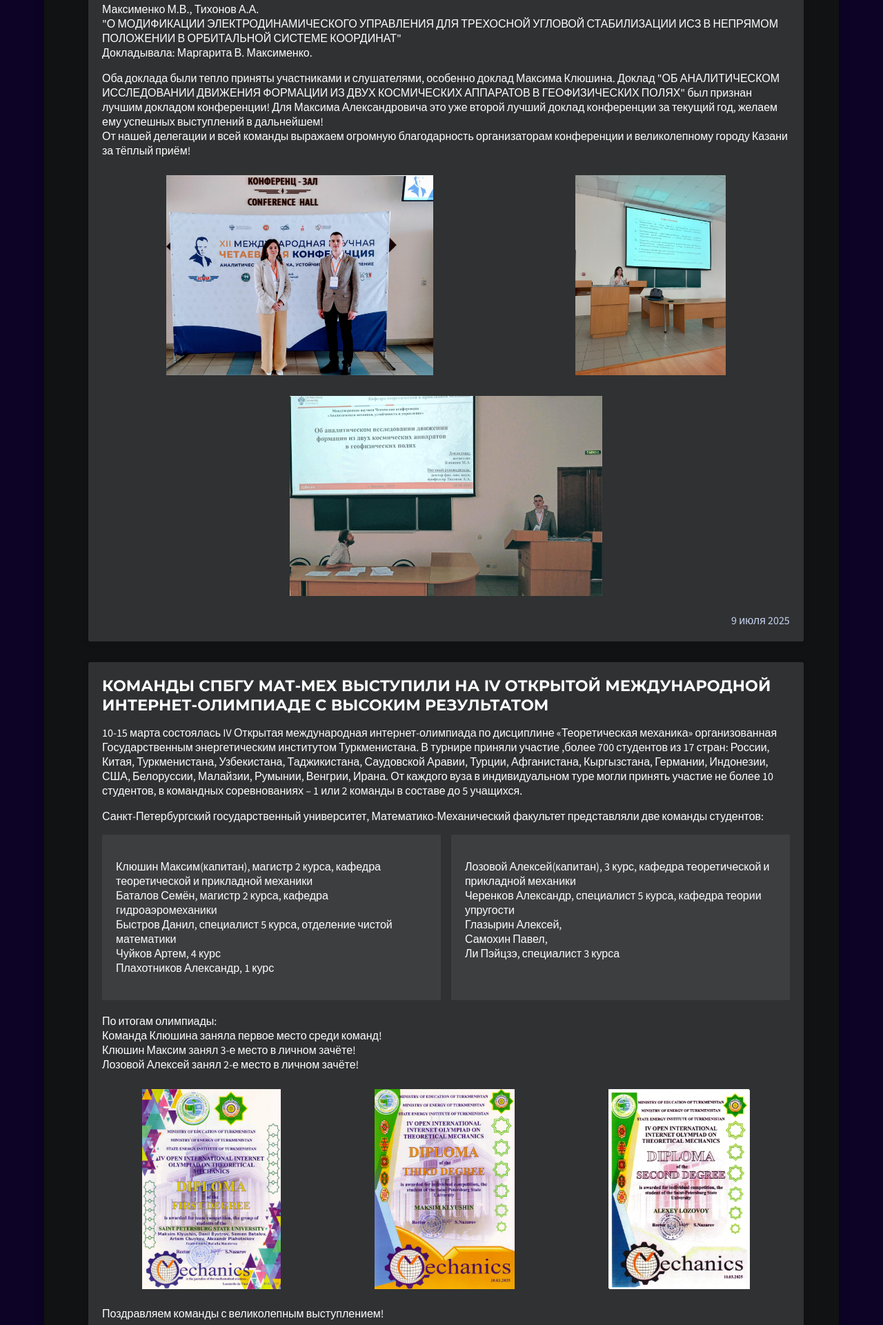
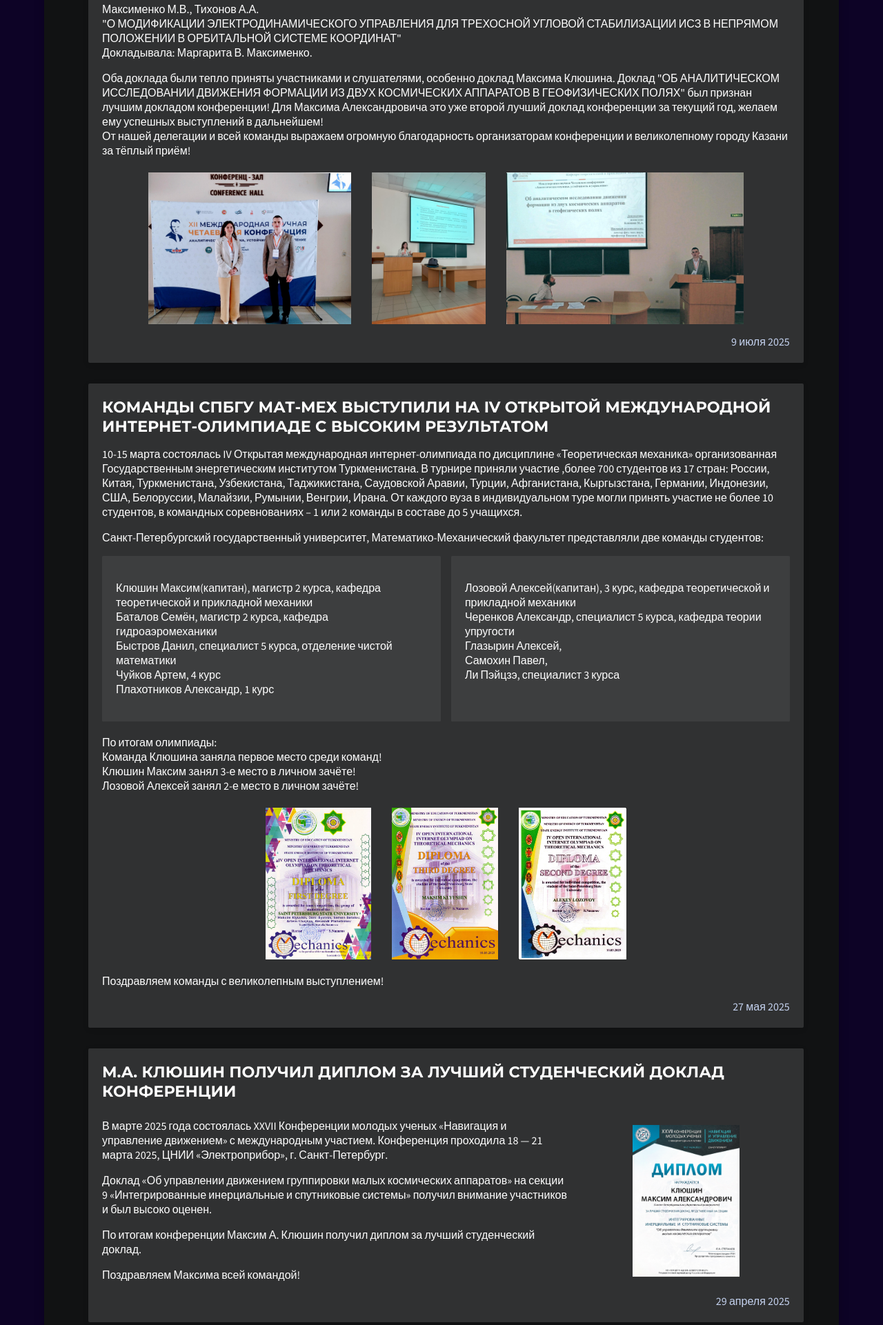
Before and after one commit to NIJI-TA/rsf-dst-24-41-02031, a Flask app: page /news in a window 1280 px wide. Shown: the part 544-2465 px from the top of the page at 69% size. Run offline with Flask 3, Linux system fonts and the light colour scheme.

Commit message:
Исправил отображение фотографий на страницах новостей (style.css)

```diff
--- a/app/static/css/style.css
+++ b/app/static/css/style.css
@@ -736,7 +736,7 @@ strong {
 
 .justphoto {
   width: auto;
-  height: 300px;
+  height: 230px;
   max-width: 100%;
   border-radius: 2px;
   object-fit: contain;
@@ -747,10 +747,10 @@ strong {
 .justphoto-container {
   display: flex;
   gap: 20px;
-  justify-content: space-around;
+  justify-content:center;
   align-items: center;
   flex-wrap: wrap;
-  margin: 20px 0;
+  margin: 10px 0;
 }
 
 .card-art {
```
